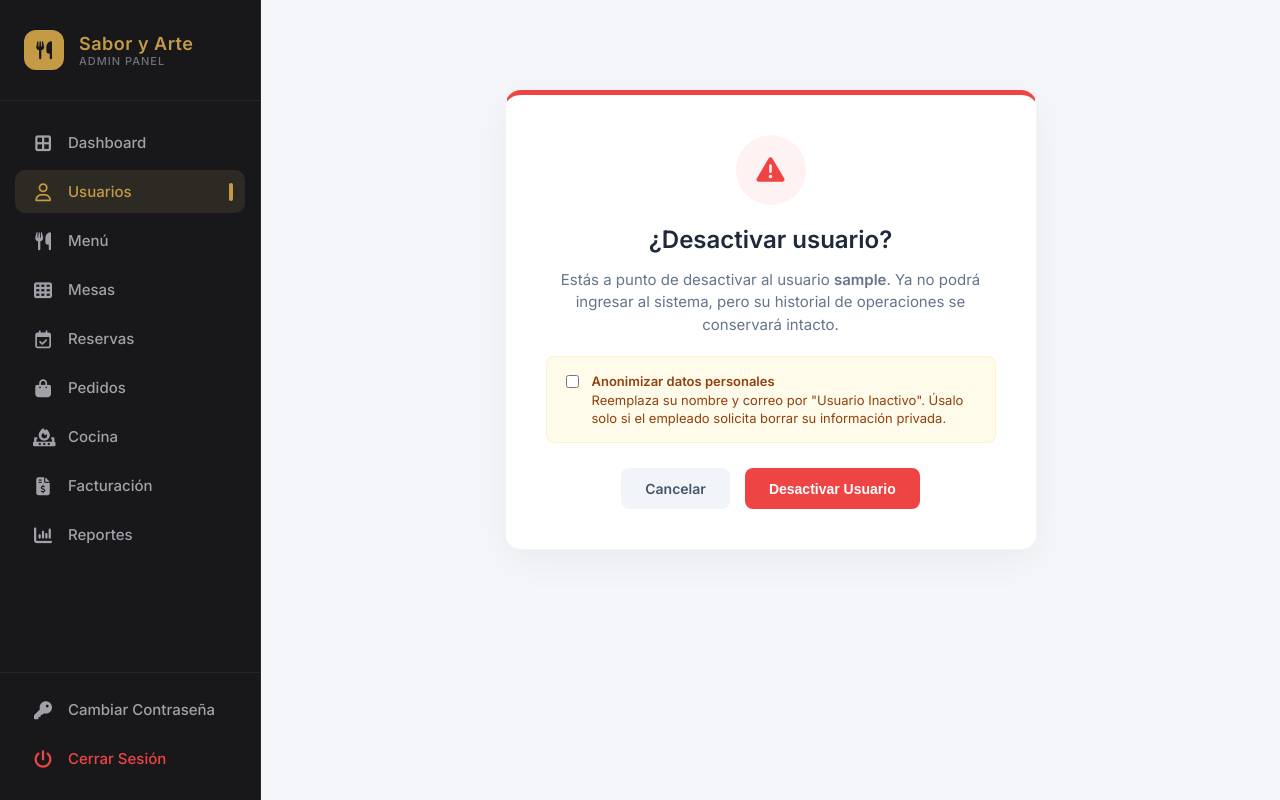
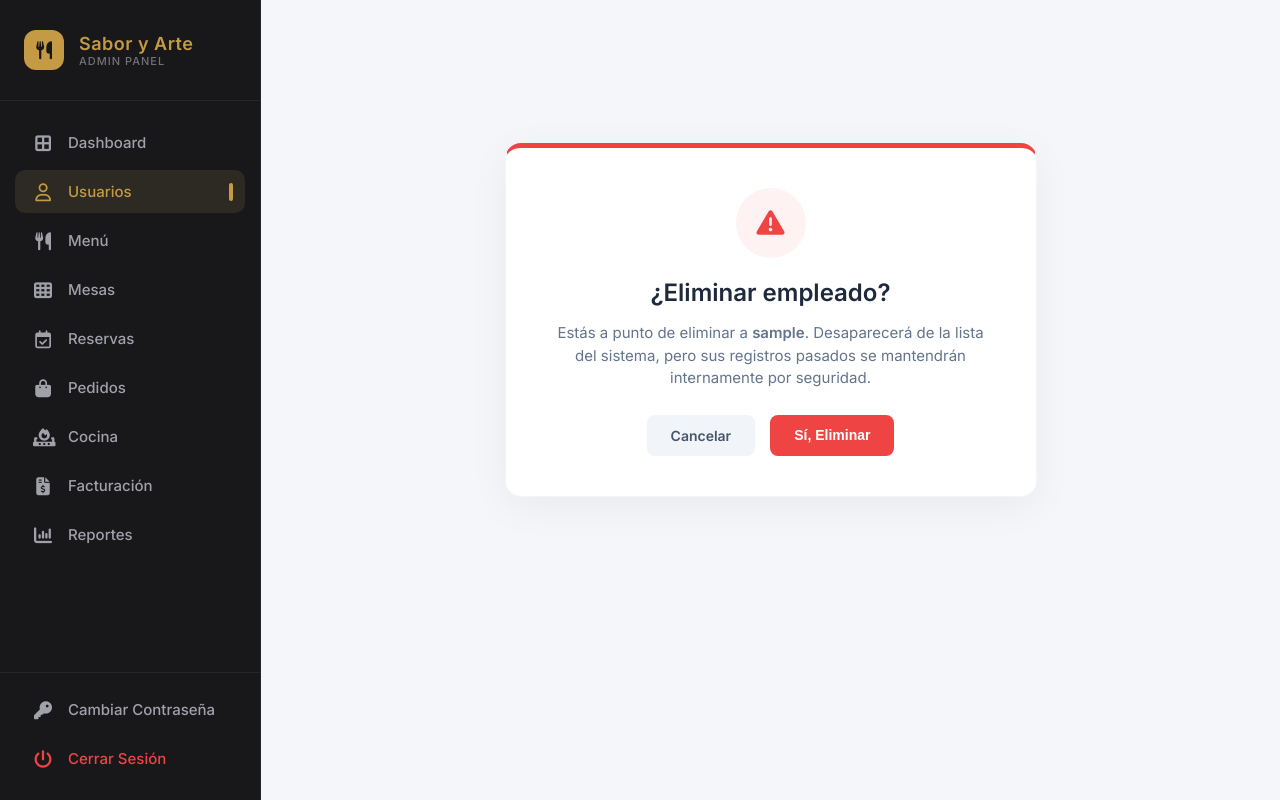
Before and after one commit to 10SEBASG01/Restaurante-Sistema, a Django app: page /usuarios/eliminar/1/ in a window 1280 px wide. Run offline with Django 5.2, Linux system fonts and the light colour scheme; the visitor is signed in with stand-in values (Sample User, id 1); data comes from the database, SQL or seed files in the repository.

Commit message:
Version 19 Restaurante

```diff
--- a/apps/usuarios/models.py
+++ b/apps/usuarios/models.py
@@ -38,12 +38,15 @@ class Usuario(AbstractUser):
     email = models.EmailField(unique=True, verbose_name='Correo Electrónico')
     rol = models.CharField(max_length=20, choices=ROLES, default='cliente')
 
+    # 🔥 NUEVO CAMPO: Permite ocultar visualmente al usuario sin destruir sus relaciones en la BD
+    es_anonimo = models.BooleanField(default=False, verbose_name='¿Está anonimizado?')
+
     objects = UsuarioManager()
 
     # PERMISOS DE MÓDULOS PERSONALIZADOS
     class Meta:
         permissions = [
-            ("modulo_usuarios", "Acceso al módulo de Usuarios"),  # 🔥 EL INTERRUPTOR QUE FALTABA
+            ("modulo_usuarios", "Acceso al módulo de Usuarios"),
             ("modulo_dashboard", "Acceso al módulo de Dashboard"),
             ("modulo_menu", "Acceso al módulo de Menú"),
             ("modulo_mesas", "Acceso al módulo de Mesas"),
--- a/apps/usuarios/views.py
+++ b/apps/usuarios/views.py
@@ -89,7 +89,8 @@ def cerrar_sesion(request):
 @login_required
 @requiere_permiso('modulo_usuarios')
 def lista_usuarios(request):
-    usuarios = Usuario.objects.exclude(rol='cliente')
+    # 🔥 CORRECCIÓN: Filtramos para excluir clientes y registros marcados como anónimos/eliminados
+    usuarios = Usuario.objects.exclude(rol='cliente').exclude(es_anonimo=True)
 
     query = request.GET.get('q', '').strip()
     rol_filter = request.GET.get('rol', 'Todos')
@@ -179,45 +180,40 @@ def editar_usuario(request, pk):
     return render(request, 'usuarios/editar_usuario.html', {'form': form, 'usuario_editado': usuario})
 
 
-# --- ELIMINAR EMPLEADO (SOFT DELETE + ANONIMIZACIÓN BALANCEADA) ---
+# --- ELIMINAR EMPLEADO (SOFT DELETE DIRECTO Y LIBERACIÓN DE UNIQUE FIELDS) ---
 @login_required
 @requiere_permiso('modulo_usuarios')
 def eliminar_usuario(request, pk):
     usuario = get_object_or_404(Usuario, pk=pk)
 
     if request.method == 'POST':
+        username_original = usuario.username
+
+        # 1. Deshabilitamos el inicio de sesión y contraseñas
         usuario.is_active = False
         usuario.set_unusable_password()
 
-        # Guardamos datos para la auditoría antes de cambiarlos
-        username_original = usuario.username
-        fue_anonimizado = request.POST.get('anonimizar') == 'on'
+        # 2. Marcamos la bandera para ocultarlo visualmente de las consultas del panel
+        usuario.es_anonimo = True
 
-        if fue_anonimizado:
-            # Conservamos el alias original pero le añadimos una marca de inactivo.
-            usuario.username = f"{username_original}_anon_{usuario.id}"
-
-            # Borramos los datos personales reales (PII) que sí son sensibles
-            usuario.email = f"anonimo_{usuario.id}@sistema.local"
-            usuario.first_name = "Historial"
-            usuario.last_name = f"({username_original})"
+        # 3. Alteramos username y email para liberar los valores únicos reales en la base de datos
+        usuario.username = f"{username_original}_eliminado_{usuario.id}"
+        usuario.email = f"eliminado_{usuario.id}_{usuario.email}"
 
         usuario.save()
 
-        # 🎯 AUDITORÍA: Eliminación / Desactivación
-        accion_auditoria = 'Usuario Anonimizado' if fue_anonimizado else 'Usuario Desactivado'
-        detalle_auditoria = f"Eliminó y anonimizó los datos de {username_original}." if fue_anonimizado else f"Desactivó el acceso al usuario: {username_original}."
-
+        # 🎯 AUDITORÍA: Registro de la eliminación
         Auditoria.objects.create(
             id_usuario=request.user,
             modulo='usuarios',
-            accion=accion_auditoria,
-            detalle=detalle_auditoria
+            accion='Usuario Eliminado',
+            detalle=f"Eliminó del panel al empleado: {username_original}."
         )
 
         return redirect('lista_usuarios')
 
     return render(request, 'usuarios/eliminar_usuario.html', {'usuario_eliminado': usuario})
+
 
 # --- ASIGNACIÓN DE PERMISOS POR MÓDULOS ---
 @login_required
@@ -248,6 +244,7 @@ def asignar_permisos(request, pk):
         'usuario_permisos_ids': usuario_permisos_ids
     })
 
+
 @login_required
 @requiere_permiso('modulo_usuarios')
 def cambiar_password_admin(request, pk):
@@ -258,7 +255,6 @@ def cambiar_password_admin(request, pk):
     usuario_objetivo = get_object_or_404(Usuario, pk=pk)
 
     if request.method == 'POST':
-        # PasswordChangeForm añade y valida automáticamente el campo de "Contraseña actual"
         form = PasswordChangeForm(user=usuario_objetivo, data=request.POST)
         if form.is_valid():
             form.save()
--- a/templates/usuarios/eliminar_usuario.html
+++ b/templates/usuarios/eliminar_usuario.html
@@ -6,12 +6,7 @@
     .delete-card { background: white; border-radius: 16px; padding: 40px; max-width: 450px; text-align: center; box-shadow: 0 10px 40px rgba(0,0,0,0.05); border: 1px solid #f1f5f9; border-top: 5px solid #ef4444; }
     .delete-icon { width: 70px; height: 70px; background-color: #fef2f2; color: #ef4444; border-radius: 50%; display: flex; justify-content: center; align-items: center; font-size: 28px; margin: 0 auto 20px auto; }
     .delete-title { font-size: 24px; color: #1e293b; margin: 0 0 10px 0; font-weight: 700; }
-    .delete-text { color: #64748b; font-size: 15px; margin-bottom: 20px; line-height: 1.5; }
-
-    /* 🔥 NUEVOS ESTILOS PARA LA CAJA DE ANONIMIZAR 🔥 */
-    .anonymize-box { background-color: #fffbeb; border: 1px solid #fef3c7; padding: 15px; border-radius: 8px; margin-bottom: 25px; text-align: left; }
-    .anonymize-box label { display: flex; align-items: flex-start; gap: 10px; font-size: 13px; color: #92400e; cursor: pointer; line-height: 1.4; }
-    .anonymize-box input[type="checkbox"] { margin-top: 3px; cursor: pointer; }
+    .delete-text { color: #64748b; font-size: 15px; margin-bottom: 25px; line-height: 1.5; }
 
     .actions { display: flex; gap: 15px; justify-content: center; }
     .btn-cancel { background-color: #f1f5f9; color: #475569; padding: 12px 24px; border-radius: 8px; text-decoration: none; font-weight: 600; font-size: 14px; transition: 0.3s; }
@@ -23,28 +18,17 @@
 <div class="delete-container">
     <div class="delete-card">
         <div class="delete-icon"><i class="fa-solid fa-triangle-exclamation"></i></div>
-        <h2 class="delete-title">¿Desactivar usuario?</h2>
+        <h2 class="delete-title">¿Eliminar empleado?</h2>
         <p class="delete-text">
-            Estás a punto de desactivar al usuario <strong>{{ usuario_eliminado.username }}</strong>.
-            Ya no podrá ingresar al sistema, pero su historial de operaciones se conservará intacto.
+            Estás a punto de eliminar a <strong>{{ usuario_eliminado.username }}</strong>.
+            Desaparecerá de la lista del sistema, pero sus registros pasados se mantendrán internamente por seguridad.
         </p>
 
         <form method="POST">
             {% csrf_token %}
-
-            <div class="anonymize-box">
-                <label>
-                    <input type="checkbox" name="anonimizar">
-                    <span>
-                        <strong>Anonimizar datos personales</strong><br>
-                        Reemplaza su nombre y correo por "Usuario Inactivo". Úsalo solo si el empleado solicita borrar su información privada.
-                    </span>
-                </label>
-            </div>
-
             <div class="actions">
                 <a href="{% url 'lista_usuarios' %}" class="btn-cancel">Cancelar</a>
-                <button type="submit" class="btn-danger">Desactivar Usuario</button>
+                <button type="submit" class="btn-danger">Sí, Eliminar</button>
             </div>
         </form>
     </div>
```
Also changed, not shown: apps/usuarios/migrations/0009_usuario_es_anonimo.py (added).
